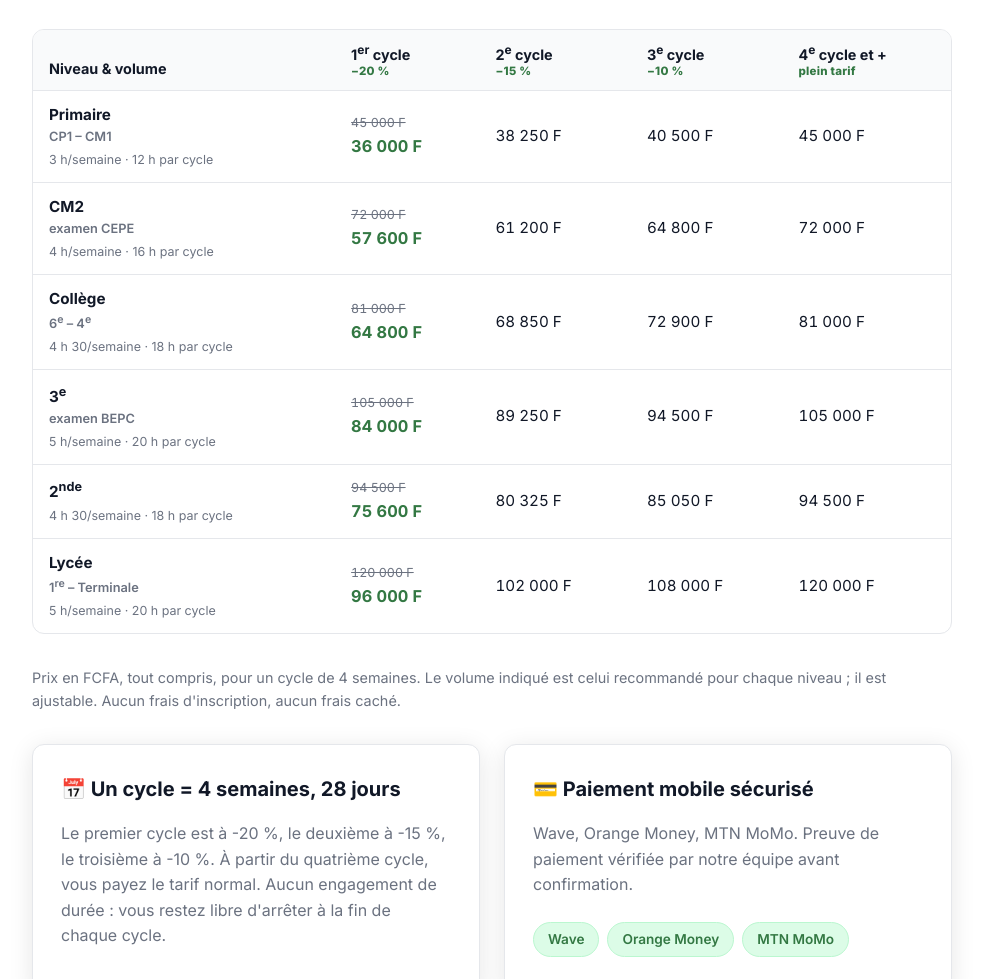
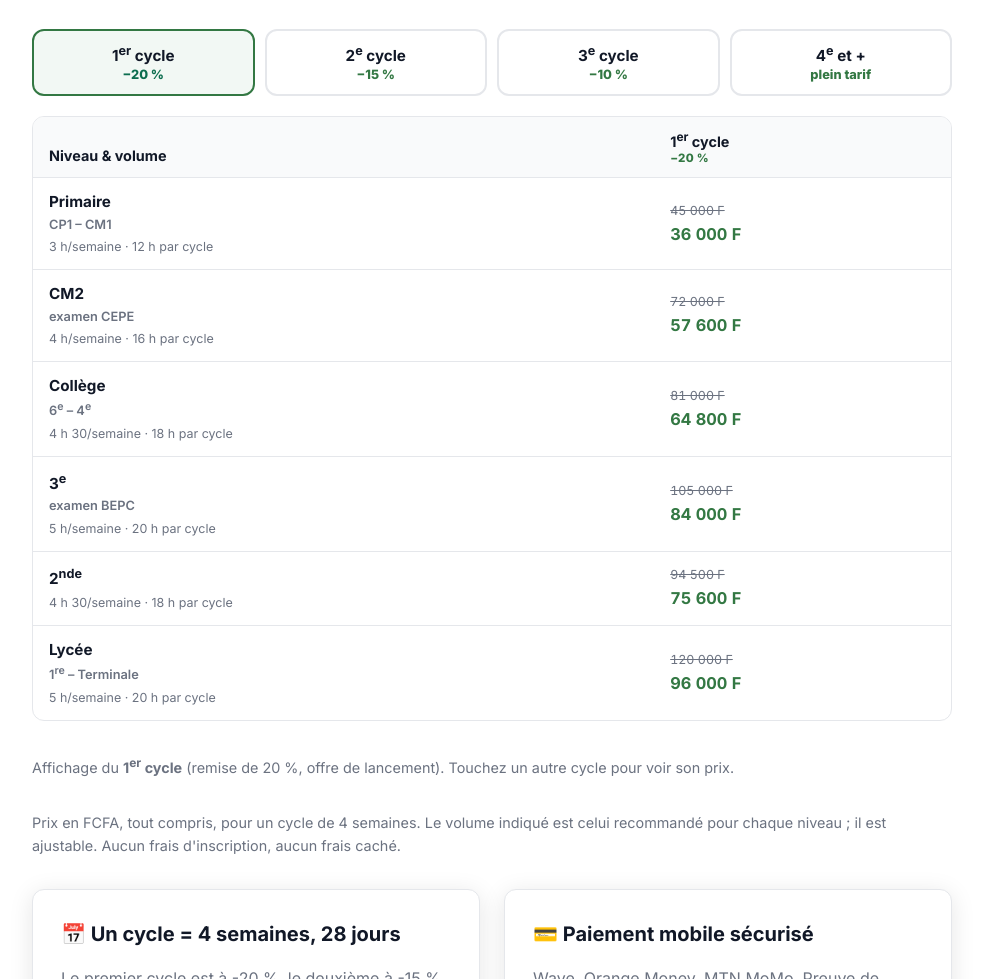
Before and after one commit to youssoufcoulubaly1-debug/okalm-website, a website: page public/index.html in a window 1280 px wide. Shown: the part 2594-3573 px from the top of the page, without its empty margins (148-1131 px from the left). Drawn offline with Linux system fonts and the light colour scheme.

Commit message:
Site : selecteur de cycle cliquable (-20/-15/-10/plein tarif), aucun defilement horizontal, verifie au navigateur

```diff
--- a/public/index.html
+++ b/public/index.html
@@ -181,7 +181,29 @@
     <h2 class="mb-2">Tarifs clairs, aucune surprise</h2>
     <p class="text-muted mb-4">Dégressif sur les 3 premiers cycles • 1 cycle = 4 semaines (28 jours) • Paiement par cycle</p>
 
-    <div class="table-wrap mb-4">
+    <!-- Sélecteur de cycle (17/10/2026) — demandé par le propriétaire : trois
+         blocs cliquables, « bloqué sur le premier mois » par défaut, et le
+         tableau affiche le prix de CE cycle. Aucun défilement horizontal. -->
+    <div class="cycle-picker" role="tablist" aria-label="Choisir le cycle">
+      <button type="button" class="cycle-btn is-active" data-cycle="1" role="tab" aria-selected="true">
+        <span class="cycle-btn__label">1<sup>er</sup> cycle</span>
+        <span class="cycle-btn__promo">−20 %</span>
+      </button>
+      <button type="button" class="cycle-btn" data-cycle="2" role="tab" aria-selected="false">
+        <span class="cycle-btn__label">2<sup>e</sup> cycle</span>
+        <span class="cycle-btn__promo">−15 %</span>
+      </button>
+      <button type="button" class="cycle-btn" data-cycle="3" role="tab" aria-selected="false">
+        <span class="cycle-btn__label">3<sup>e</sup> cycle</span>
+        <span class="cycle-btn__promo">−10 %</span>
+      </button>
+      <button type="button" class="cycle-btn" data-cycle="4" role="tab" aria-selected="false">
+        <span class="cycle-btn__label">4<sup>e</sup> et +</span>
+        <span class="cycle-btn__promo">plein tarif</span>
+      </button>
+    </div>
+
+    <div class="table-wrap mb-4" data-cycle="1">
       <!-- ⚠️ NE PAS ÉLARGIR CE TABLEAU SANS LIRE `styles.css` (§ tableaux).
            Sur téléphone, les lignes deviennent des CARTES (une par niveau) grâce
            à `data-label` : sans cet attribut, les prix se coupent en deux
@@ -194,10 +216,10 @@
         <thead>
           <tr>
             <th scope="col">Niveau &amp; volume</th>
-            <th scope="col">1<sup>er</sup> cycle<small>−20 %</small></th>
-            <th scope="col">2<sup>e</sup> cycle<small>−15 %</small></th>
-            <th scope="col">3<sup>e</sup> cycle<small>−10 %</small></th>
-            <th scope="col">4<sup>e</sup> cycle et +<small>plein tarif</small></th>
+            <th scope="col" data-cycle="1">1<sup>er</sup> cycle<small>−20 %</small></th>
+            <th scope="col" data-cycle="2">2<sup>e</sup> cycle<small>−15 %</small></th>
+            <th scope="col" data-cycle="3">3<sup>e</sup> cycle<small>−10 %</small></th>
+            <th scope="col" data-cycle="4">4<sup>e</sup> cycle et +<small>plein tarif</small></th>
           </tr>
         </thead>
         <tbody>
@@ -246,6 +268,40 @@
         </tbody>
       </table>
     </div>
+
+    <p class="text-muted mb-4" style="font-size:.9rem" id="cycle-note">Affichage du <strong>1<sup>er</sup> cycle</strong> (remise de 20 %, offre de lancement). Touchez un autre cycle pour voir son prix.</p>
+
+    <script>
+      // Sélecteur de cycle — ajouté le 17/10/2026 à la demande du propriétaire.
+      // Quatre boutons, aucune dépendance : le CSS masque les trois autres
+      // colonnes (et, sur téléphone, les trois autres lignes de chaque carte).
+      (function () {
+        var picker = document.querySelector('.cycle-picker');
+        var wrap = document.querySelector('.table-wrap[data-cycle]');
+        var note = document.getElementById('cycle-note');
+        if (!picker || !wrap) return;
+        var textes = {
+          '1': '1<sup>er</sup> cycle</strong> (remise de 20 %, offre de lancement)',
+          '2': '2<sup>e</sup> cycle</strong> (remise de 15 %)',
+          '3': '3<sup>e</sup> cycle</strong> (remise de 10 %)',
+          '4': '4<sup>e</sup> cycle et suivants</strong> (plein tarif)'
+        };
+        picker.addEventListener('click', function (e) {
+          var btn = e.target.closest ? e.target.closest('.cycle-btn') : null;
+          if (!btn) return;
+          var cycle = btn.getAttribute('data-cycle');
+          wrap.setAttribute('data-cycle', cycle);
+          picker.querySelectorAll('.cycle-btn').forEach(function (b) {
+            var actif = b === btn;
+            b.classList.toggle('is-active', actif);
+            b.setAttribute('aria-selected', actif ? 'true' : 'false');
+          });
+          if (note) {
+            note.innerHTML = 'Affichage du <strong>' + textes[cycle] + '. Touchez un autre cycle pour voir son prix.';
+          }
+        });
+      })();
+    </script>
 
     <p class="text-muted mb-4" style="font-size:.9rem">Prix en FCFA, tout compris, pour un cycle de 4 semaines. Le volume indiqué est celui recommandé pour chaque niveau ; il est ajustable. Aucun frais d'inscription, aucun frais caché.</p>
 
--- a/public/styles.css
+++ b/public/styles.css
@@ -188,6 +188,54 @@ p { margin-bottom: 1rem; }
 .alert--success { background: #DCFCE7; color: #166534; border: 1px solid #BBF7D0; }
 .alert--error { background: #FEE2E2; color: #991B1B; border: 1px solid #FECACA; }
 
+/* Sélecteur de cycle des tarifs (17/10/2026).
+   Demande du propriétaire : des petits blocs cliquables, bloqués sur le premier
+   mois par défaut, qui font apparaître le prix du cycle choisi — pour n'avoir
+   jamais de tableau qui glisse horizontalement. */
+.cycle-picker {
+  display: grid; grid-template-columns: repeat(4, 1fr); gap: 10px; margin-bottom: 20px;
+}
+.cycle-btn {
+  display: flex; flex-direction: column; align-items: center; gap: 2px;
+  padding: 12px 8px; border-radius: var(--radius); cursor: pointer;
+  background: #fff; border: 2px solid var(--border); color: var(--text);
+  font-family: inherit; font-size: .95rem; font-weight: 700;
+  transition: border-color .15s, background .15s, transform .15s;
+}
+.cycle-btn:hover { border-color: var(--primary-light); transform: translateY(-1px); }
+.cycle-btn.is-active { border-color: var(--primary); background: #F2F8F4; }
+.cycle-btn__label { line-height: 1.2; }
+.cycle-btn__promo { font-size: .8rem; font-weight: 800; color: var(--primary); }
+.cycle-btn.is-active .cycle-btn__promo { color: var(--primary-dark); }
+
+/* ⚠️ LA RÈGLE QUI SUPPRIME LE DÉFILEMENT HORIZONTAL : on n'affiche QUE le cycle
+   choisi. Le cycle est repéré par la POSITION de la cellule dans la ligne (le 1er
+   `td` est le niveau, donc le cycle N est le (N+1)ᵉ `td`) : aucun attribut à
+   maintenir sur 24 cellules, donc aucun risque de désynchronisation. */
+.table-wrap[data-cycle] .pricing tbody td.price,
+.table-wrap[data-cycle] .pricing thead th[data-cycle] { display: none; }
+
+.table-wrap[data-cycle="1"] .pricing tbody tr td.price:nth-of-type(2),
+.table-wrap[data-cycle="2"] .pricing tbody tr td.price:nth-of-type(3),
+.table-wrap[data-cycle="3"] .pricing tbody tr td.price:nth-of-type(4),
+.table-wrap[data-cycle="4"] .pricing tbody tr td.price:nth-of-type(5) { display: table-cell; }
+
+.table-wrap[data-cycle="1"] .pricing thead th:nth-of-type(2),
+.table-wrap[data-cycle="2"] .pricing thead th:nth-of-type(3),
+.table-wrap[data-cycle="3"] .pricing thead th:nth-of-type(4),
+.table-wrap[data-cycle="4"] .pricing thead th:nth-of-type(5) { display: table-cell; }
+
+@media (max-width: 640px) {
+  .cycle-picker { grid-template-columns: repeat(2, 1fr); gap: 8px; }
+  .cycle-btn { padding: 10px 6px; font-size: .9rem; }
+  /* Sur téléphone les cellules sont des lignes de carte (flex) : la cellule
+     affichée garde ce comportement, sinon l'étiquette et le prix se collent. */
+  .table-wrap[data-cycle="1"] .pricing tbody tr td.price:nth-of-type(2),
+  .table-wrap[data-cycle="2"] .pricing tbody tr td.price:nth-of-type(3),
+  .table-wrap[data-cycle="3"] .pricing tbody tr td.price:nth-of-type(4),
+  .table-wrap[data-cycle="4"] .pricing tbody tr td.price:nth-of-type(5) { display: flex; }
+}
+
 /* Table */
 .table-wrap { overflow-x: auto; border-radius: var(--radius); border: 1px solid var(--border); }
 table { width: 100%; border-collapse: collapse; }
```
